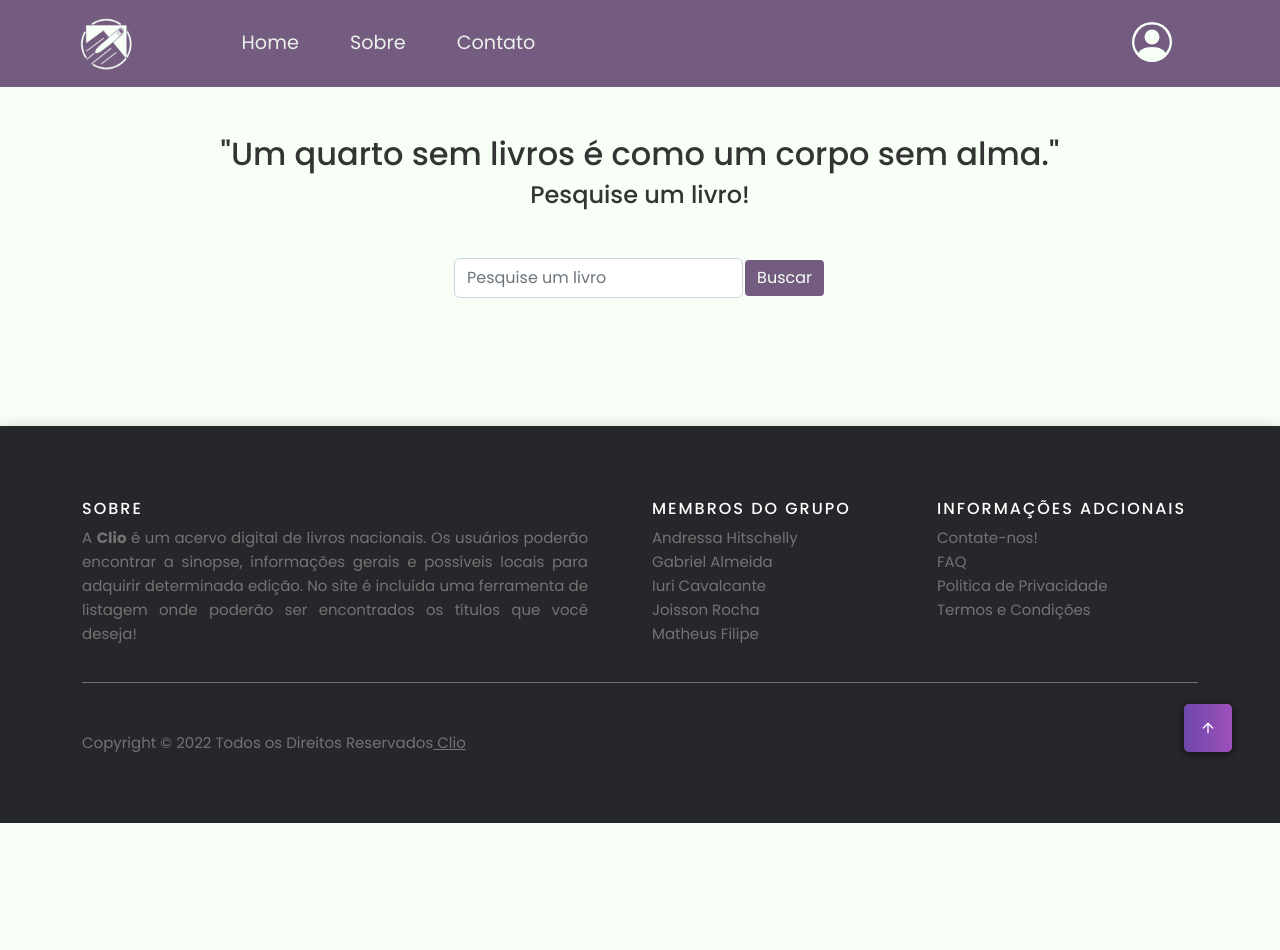
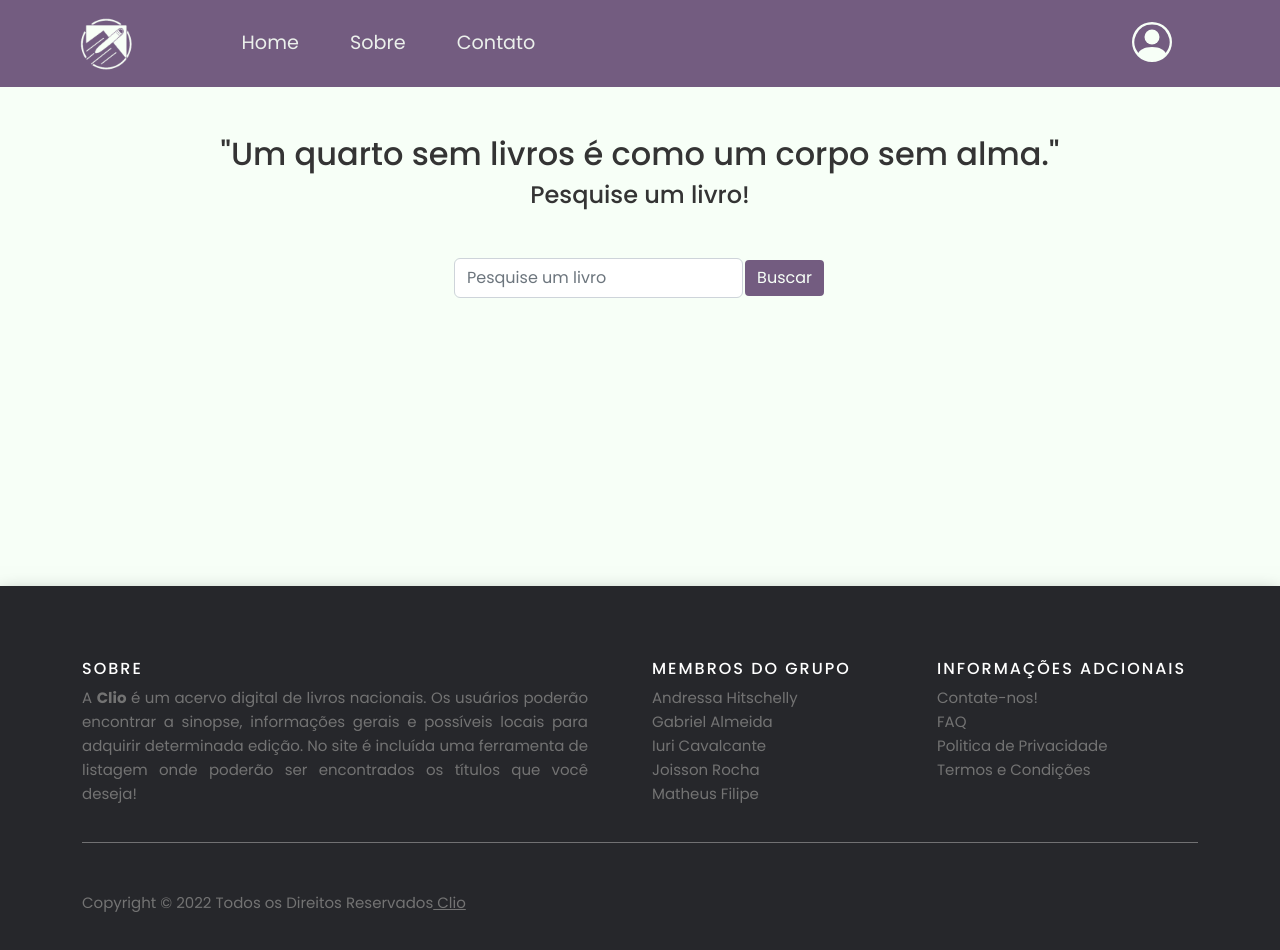
Before and after one commit to strattegia0704/clio, a React (Vite) app: page / in a window 1280 px wide. Shown: the top 950 px of the page. Before the commit the page ends 823 px from the top, so only its background shows below. Built offline with nearby package versions, Linux system fonts and the light colour scheme.

Commit message:
Correção de bugs - footer

```diff
--- a/src/styles/style.css
+++ b/src/styles/style.css
@@ -205,7 +205,8 @@ h6 {
     line-height: 24px;
     color: #737373;
     box-shadow: 0 10px 20px rgba(0,0,0,0.5);
-    margin-top: 3rem;
+    position: relative;
+    bottom: -10rem;
    }
 
    .site-footer hr {
```
